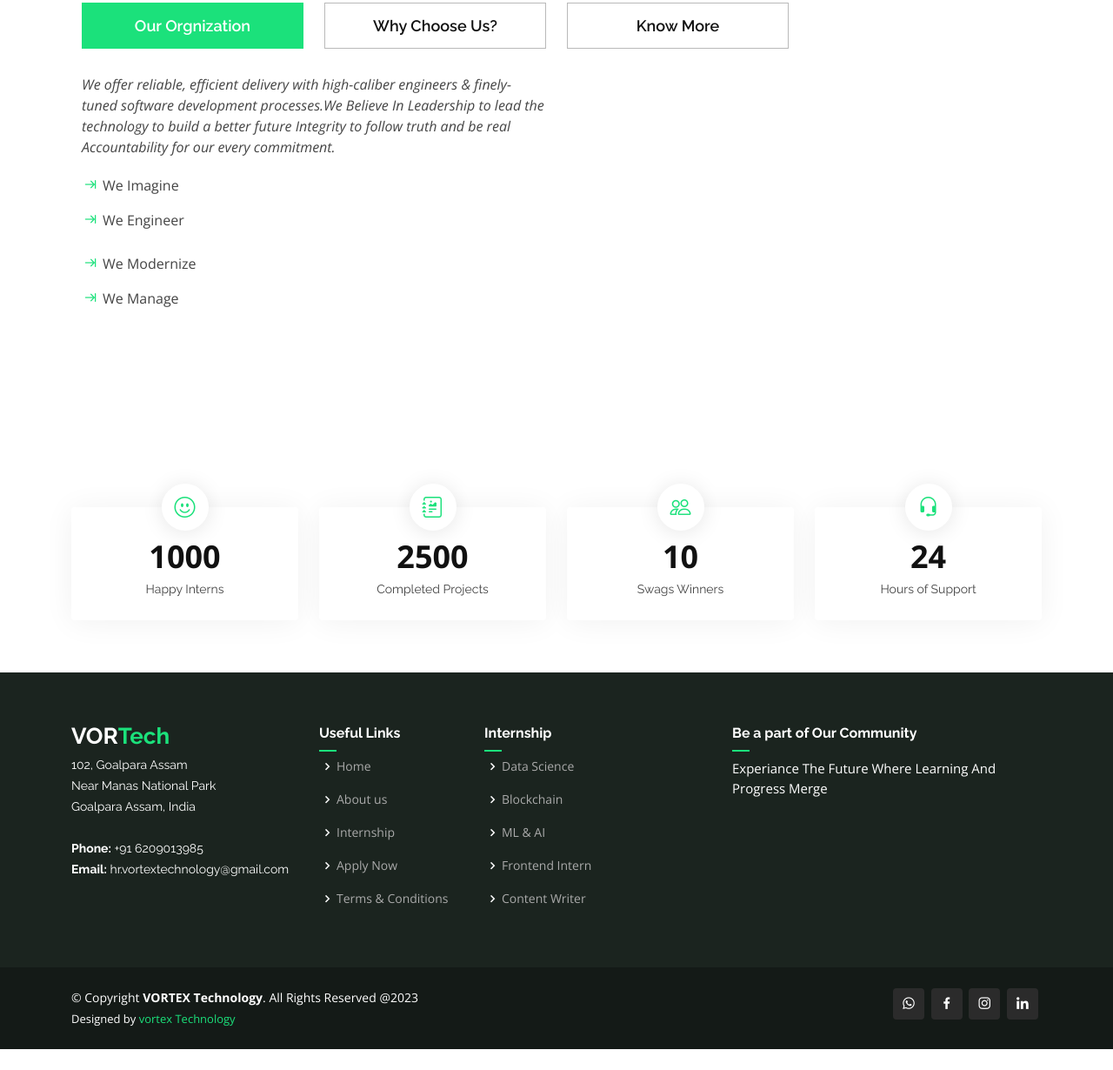
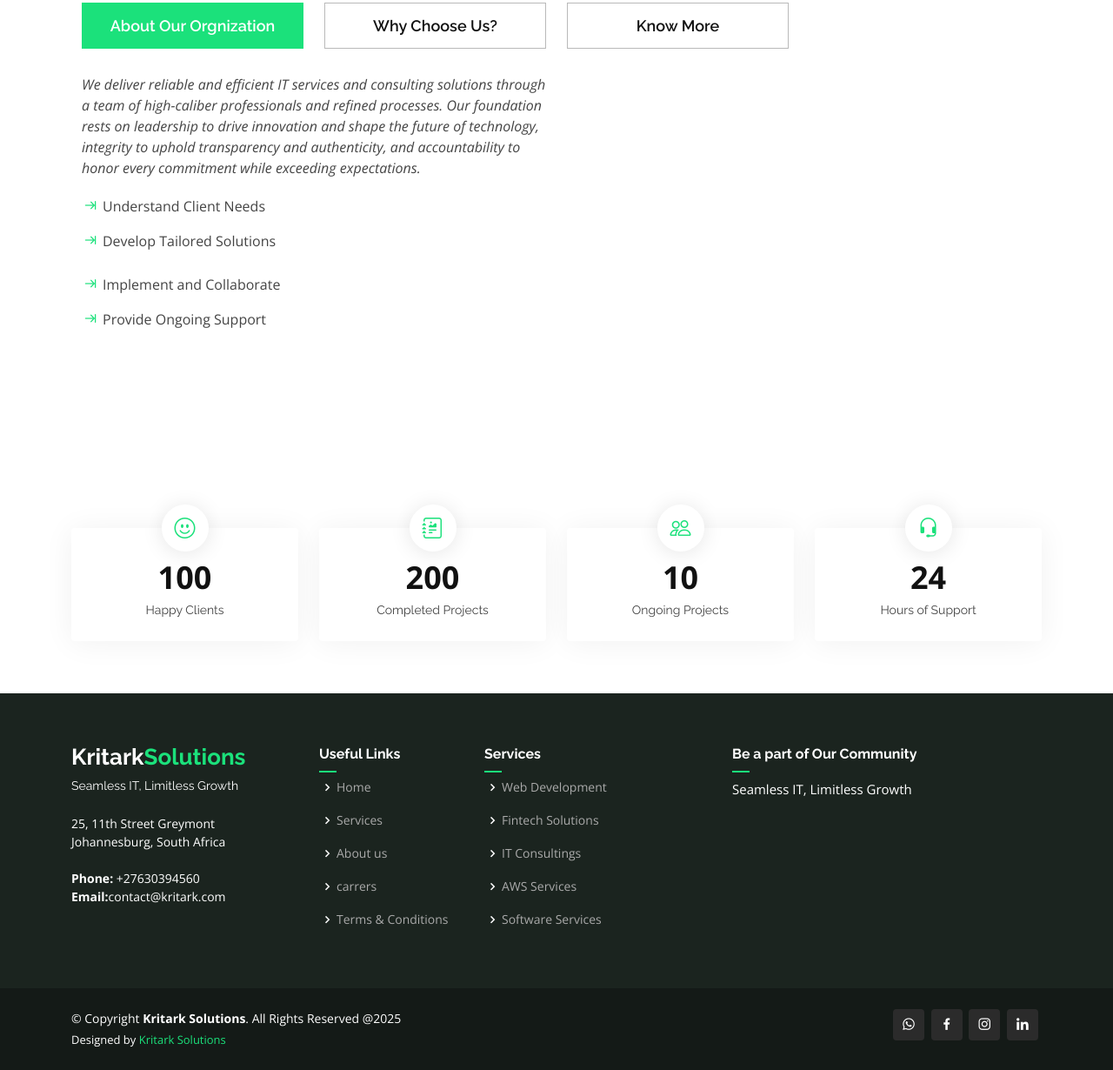
Before and after one commit to Amrit1255/Website, a plain HTML site: page about.html in a window 1280 px wide. Shown: the part 302-1532 px from the top of the page at 87% size. Before the commit the page ends 1508 px from the top, so only its background shows below. Drawn offline with nearby package versions, Linux system fonts and the light colour scheme.

Commit message:
Update about.html

```diff
--- a/about.html
+++ b/about.html
@@ -6,14 +6,14 @@
   <meta content="width=device-width, initial-scale=1.0" name="viewport">
 
 
-   <title>VORTEX Technology</title>
-  <meta name="title" content="VORTEX Technology">
-<meta name="description" content="VORTEX Technology's  provide Virtual Internships, Join VORTEX Technology's Virtual Internships: Your Gateway to Success.">
-<meta name="keywords" content="VORTEX, Internship, VORTEX Internship, freeinternship,vortextechnology,vortex,technology,internship,freeinternship,pythoninternship, javainternship, aitools ,androidinternship,webdevelopmentinternship,machinelearninginternship,aiinternship,graphicsdesigninternship,java,python,android,internshipfree,training,internship,jobopening,newinternship,winterinternship,summerinternship,stipendinternship,virtualinternship,onemonthinternship,1monthinternship,6monthinternship,vortextechnologyinternship">
+   <title>Kritark Solutions</title>
+<meta name="title" content="Kritark Solutions">
+<meta name="description" content="Kritark Solutions provide  It Services and Consultings Works, connect with us for your better It Services. Your Gateway to Success.">
+<meta name="keywords" content="Kritark, Kritark Internship, Kritark Solutions Internships, freeinternship,kritarksolutions,it Services in South Africa,internship,freeinternship,pythoninternship, javainternship, aitools ,androidinternship,webdevelopmentinternship,machinelearninginternship,aiinternship,graphicsdesigninternship,java,python,android,internshipfree,training,internship,jobopening,newinternship,winterinternship,summerinternship,stipendinternship,virtualinternship,onemonthinternship,1monthinternship,6monthinternship,vortextechnologyinternship">
 <meta name="robots" content="index, follow">
 <meta http-equiv="Content-Type" content="text/html; charset=utf-8">
 <meta name="language" content="English">
-<meta name="author" content="VORTEXTechnology">
+<meta name="author" content="Kritark Solutions">
 
   <!-- Favicons -->
   <link href="assets/img/favicon.png" rel="icon">
@@ -48,8 +48,8 @@
   <header id="header" class="fixed-top d-flex align-items-center">
     <div class="container d-flex align-items-center">
       <h1 class="logo me-auto">
-        <img src="assets/img/codeclause.png"/>
-        <a href="index.html">VOR<span>Tech</span></a></h1>
+        <img src="assets/img/codeclause.jpg"/>
+        <a href="index.html">Kritark<span>Solutions</span></a></h1>
       <!-- Uncomment below if you prefer to use an image logo -->
       <!-- <a href="index.html" class="logo me-auto"><img src="assets/img/logo.png" alt=""></a>-->
 
@@ -57,17 +57,15 @@
         <ul>
            <li><a class="nav-link  " href="index.html">Home</a></li>
           <li><a class="nav-link active" href="about.html">About</a></li>
-          <li><a class="nav-link " href="InternshipDomains.html">Internship</a></li>
+          <li><a class="nav-link " href="InternshipDomains.html">Services</a></li>
           <li><a class="nav-link  " href="Roadmap.html">Roadmap</a></li>
-          <li><a class="nav-link  " href="Speakers.html">Experts</a></li>
-          <li><a class="nav-link  " href="Trainings.html">Tutorials</a></li>
           <!--<li><a class="nav-link " href="Team">Team</a></li>-->
           <li><a class="nav-link " href="Contact.html">Contact</a></li>
         </ul>
         <i class="bi bi-list mobile-nav-toggle"></i>
       </nav><!-- .navbar -->
 
-      <a href="https://chat.whatsapp.com/FF9V7MhDfLtCYgU6Mg2pWa" target="_blank" class="get-started-btn scrollto">Joins</a>
+      <a href="Contact.html" target="_blank" class="get-started-btn scrollto"> Let's Connect</a>
     </div>
   </header><!-- End Header -->
 
@@ -95,7 +93,7 @@
         <ul class="nav nav-tabs row d-flex">
           <li class="nav-item col-3">
             <a class="nav-link active show" data-bs-toggle="tab" data-bs-target="#tab-1">
-              <h4 class="d-none d-lg-block">Our Orgnization</h4>
+              <h4 class="d-none d-lg-block">About Our Orgnization</h4>
             </a>
           </li>
           <li class="nav-item col-3">
@@ -116,13 +114,13 @@
               <div class="col-lg-6 order-2 order-lg-1 mt-3 mt-lg-0" data-aos="fade-up" data-aos-delay="100">
 
                 <p class="fst-italic">
-                  We offer reliable, efficient delivery with high-caliber engineers & finely-tuned software development processes.We Believe In Leadership to lead the technology to build a better future Integrity to follow truth and be real Accountability for our every commitment.
+                  We deliver reliable and efficient IT services and consulting solutions through a team of high-caliber professionals and refined processes. Our foundation rests on leadership to drive innovation and shape the future of technology, integrity to uphold transparency and authenticity, and accountability to honor every commitment while exceeding expectations.
                 </p>
                 <ul>
-                  <li><i class="bi bi-indent"></i>We Imagine</li>
-                  <li><i class="bi bi-indent"></i>We Engineer<li>
-                  <li><i class="bi bi-indent"></i>We Modernize</li>
-                  <li><i class="bi bi-indent"></i>We Manage</li>
+                  <li><i class="bi bi-indent"></i>Understand Client Needs</li>
+                  <li><i class="bi bi-indent"></i>Develop Tailored Solutions<li>
+                  <li><i class="bi bi-indent"></i>Implement and Collaborate</li>
+                  <li><i class="bi bi-indent"></i>Provide Ongoing Support</li>
                 </ul>
 
               </div>
@@ -136,13 +134,13 @@
               <div class="col-lg-6 order-2 order-lg-1 mt-3 mt-lg-0">
 
                 <p>
-                 This internship program is started by VORTEX Technology and inspired by VORTEX Technology CEO Er. Amrit Kumar Tiwari We have started this internship prorgams for students to gain real industry level experience. In this internship program exprience employess also can enroll.
+                  Choose us for reliable IT solutions, expert professionals, and innovative processes tailored to your needs. Guided by integrity, leadership, and accountability, we deliver excellence and drive transformative results.
                 </p>
                 <ul>
-                  <li><i class="bi bi-indent"></i> Get Offer Letter</li>
-                  <li><i class="bi bi-indent"></i> Internship Completion Certificate</li>
-                  <li><i class="bi bi-indent"></i> Letter of Recommendation</li>
-                  <li><i class="bi bi-indent"></i> Earn Swags & Rewards</li>
+                  <li><i class="bi bi-indent"></i>Consultation & Understanding</li>
+                  <li><i class="bi bi-indent"></i>Customized Strategy Development</li>
+                  <li><i class="bi bi-indent"></i> Seamless Implementation</li>
+                  <li><i class="bi bi-indent"></i> Ongoing Support & Growth</li>
                 </ul>
               </div>
               <div class="col-lg-6 order-1 order-lg-2 text-center">
@@ -155,15 +153,6 @@
               <div class="col-lg-6 order-2 order-lg-1 mt-3 mt-lg-0">
                 <ul>
                   <li><i class="bi bi-indent"></i> Be passionate about clients success</li>
-                  <p>We succeed when we make our clients successful. We collaborate to sharpen our insights and amplify this success. We execute with excellence. Always.</p>
-                  <li><i class="bi bi-indent"></i> Be global and responsible</li>
-                  <p>We will be global in our thinking and our actions. We are responsible citizens of the world. We are energized by the deep connectedness between people, ideas, communities and the environment.</p>
-                  <li><i class="bi bi-indent"></i> Treat each person with respect</li>
-                  <p>We treat every human being with respect. We nurture an open environment where people are encouraged to learn, share and grow. We embrace diversity of thought, of cultures, and of people.</p>
-                  <li><i class="bi bi-indent"></i>  Unyielding integrity in everything we do</li>
-                  <p class="fst-italic">
-                    Integrity is our core and is the basis of everything. It is about following the law, but it’s more. It is about delivering on our commitments. It is about honesty and fairness in action. It is about being ethical beyond any doubt, in the toughest of circumstances.
-                  </p>
                 </ul>
 
               </div>
@@ -188,15 +177,15 @@
             <div class="col-lg-3 col-md-6">
               <div class="count-box">
                 <i class="bi bi-emoji-smile"></i>
-                <span data-purecounter-start="0" data-purecounter-end="1000" data-purecounter-duration="1" class="purecounter"></span>
-                <p>Happy Interns</p>
+                <span data-purecounter-start="0" data-purecounter-end="100" data-purecounter-duration="1" data-purecounter-suffix="+" class="purecounter"></span>
+                <p>Happy Clients</p>
               </div>
             </div>
 
             <div class="col-lg-3 col-md-6 mt-5 mt-md-0">
               <div class="count-box">
                 <i class="bi bi-journal-richtext"></i>
-                <span data-purecounter-start="0" data-purecounter-end="2500" data-purecounter-duration="1" class="purecounter"></span>
+                <span data-purecounter-start="0" data-purecounter-end="200" data-purecounter-duration="1" class="purecounter"></span>
                 <p>Completed Projects</p>
               </div>
             </div>
@@ -205,7 +194,7 @@
               <div class="count-box">
                 <i class="bi bi-people"></i>
                 <span data-purecounter-start="0" data-purecounter-end="10" data-purecounter-duration="1" class="purecounter"></span>
-                <p>Swags Winners</p>
+                <p>Ongoing Projects</p>
               </div>
             </div>
 
@@ -234,13 +223,13 @@
         <div class="row">
 
           <div class="col-lg-3 col-md-6 footer-contact">
-            <h3>VOR<span>Tech</span></h3>
+            <h3>Kritark<span>Solutions</span></h3>
             <p>
-              102, 	Goalpara Assam<br>
-               Near Manas National Park <br>
-               Goalpara Assam, India<br><br>
-              <strong>Phone:</strong> +91 6209013985<br>
-              <strong>Email:</strong> hr.vortextechnology@gmail.com<br>
+              <p>Seamless IT, Limitless Growth</p><br>
+              25, 11th Street Greymont<br>
+              Johannesburg, South Africa<br><br>
+              <strong>Phone:</strong> +27630394560<br>
+              <strong>Email:</strong>contact@kritark.com<br>
             </p>
           </div>
 
@@ -248,27 +237,27 @@
             <h4>Useful Links</h4>
             <ul>
               <li><i class="bx bx-chevron-right"></i> <a href="index.html">Home</a></li>
+              <li><i class="bx bx-chevron-right"></i> <a href="internshipdomains.html">Services</a></li>
               <li><i class="bx bx-chevron-right"></i> <a href="about.html">About us</a></li>
-              <li><i class="bx bx-chevron-right"></i> <a href="internshipdomains.html">Internship</a></li>
-              <li><i class="bx bx-chevron-right"></i> <a href="internshipdomains.html">Apply Now</a></li>
+              <li><i class="bx bx-chevron-right"></i> <a href="internshipdomains.html">carrers</a></li>
               <li><i class="bx bx-chevron-right"></i> <a href="Terms.html">Terms & Conditions</a></li>
             </ul>
           </div>
 
           <div class="col-lg-3 col-md-6 footer-links">
-            <h4>Internship</h4>
+            <h4>Services</h4>
  <ul>
-              <li><i class="bx bx-chevron-right"></i> <a href="https://forms.gle/zTm4y4LWWoRWmn5G9" target="_blank">Data Science</a></li>
-              <li><i class="bx bx-chevron-right"></i> <a href="https://forms.gle/zTm4y4LWWoRWmn5G9" target="_blank">Blockchain</a></li>
-              <li><i class="bx bx-chevron-right"></i> <a href="https://forms.gle/zTm4y4LWWoRWmn5G9" target="_blank">ML & AI</a></li>
-              <li><i class="bx bx-chevron-right"></i> <a href="https://forms.gle/zTm4y4LWWoRWmn5G9" target="_blank">Frontend Intern</a></li>
-              <li><i class="bx bx-chevron-right"></i> <a href="https://forms.gle/zTm4y4LWWoRWmn5G9" target="_blank">Content Writer</a></li>
+              <li><i class="bx bx-chevron-right"></i> <a href="InternshipDomains.html" target="_blank">Web Development</a></li>
+              <li><i class="bx bx-chevron-right"></i> <a href="InternshipDomains.html" target="_blank">Fintech Solutions</a></li>
+              <li><i class="bx bx-chevron-right"></i> <a href="InternshipDomains.html" target="_blank">IT Consultings</a></li>
+              <li><i class="bx bx-chevron-right"></i> <a href="InternshipDomains.html" target="_blank">AWS Services</a></li>
+              <li><i class="bx bx-chevron-right"></i> <a href="InternshipDomains.html" target="_blank">Software Services</a></li>
             </ul>
           </div>
 
           <div class="col-lg-4 col-md-6 footer-newsletter">
             <h4>Be a part of Our Community</h4>
-            <p>Experiance The Future Where Learning And Progress Merge</p>
+            <p>Seamless IT, Limitless Growth</p>
           </div>
 
         </div>
@@ -279,18 +268,18 @@
 
       <div class="me-md-auto text-center text-md-start">
         <div class="copyright">
-          &copy; Copyright <strong><span>VORTEX Technology</span></strong>. All Rights Reserved @2023
+          &copy; Copyright <strong><span>Kritark Solutions</span></strong>. All Rights Reserved @2025
         </div>
         <div class="credits">
           <!-- All the links in the footer should remain intact. -->
           <!-- You can delete the links only if you purchased the pro version. -->
           <!-- Licensing information: https://bootstrapmade.com/license/ -->
           <!-- Purchase the pro version with working PHP/AJAX contact form: https://bootstrapmade.com/presento-bootstrap-corporate-template/ -->
-          Designed by <a href="https://vortextechnology.me/">vortex Technology</a>
+          Designed by <a href="https://kritark.com/">Kritark Solutions</a>
         </div>
       </div>
       <div class="social-links text-center text-md-end pt-3 pt-md-0">
-        <a href="https://chat.whatsapp.com/FF9V7MhDfLtCYgU6Mg2pWa" target="_blank" class="twitter"><i class="bx bxl-whatsapp"></i></a>
+        <a href="\" target="_blank" class="twitter"><i class="bx bxl-whatsapp"></i></a>
         <a href="yourlink" target="_blank" class="facebook"><i class="bx bxl-facebook"></i></a>
         <a href="yourlink" target="_blank" class="instagram"><i class="bx bxl-instagram"></i></a>
         <a href="https://www.linkedin.com/in/vortex-technology/" target="_blank" class="linkedin"><i class="bx bxl-linkedin"></i></a>
```
